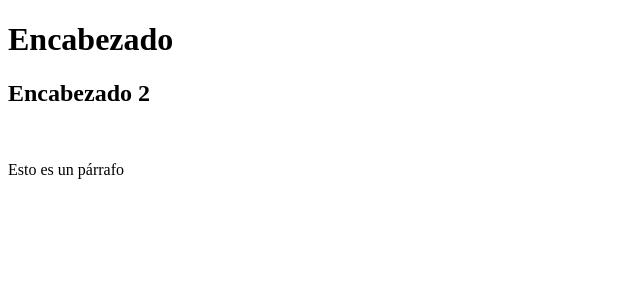
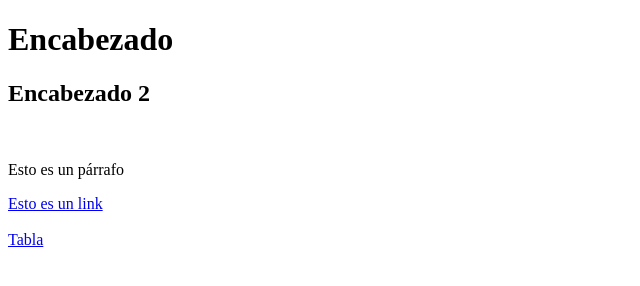
Before and after one commit to JonnyIvan24/introduccion_web, a plain HTML site: page index.html in a window 1280 px wide. Shown: the whole page, without its empty margins (0-640 px from the left). Drawn offline with Linux system fonts and the light colour scheme.

Commit message:
atributos en las etiquetas

```diff
--- a/index.html
+++ b/index.html
@@ -11,5 +11,9 @@
     <h2>Encabezado 2</h2>
     <br><!--este es un salto de línea-->
     <p>Esto es un párrafo</p>
+    <!-- esto es una etiqueta con atributo-->
+    <a href="https://www.google.com/" target="_blank">Esto es un link</a>
+    <br><br>
+    <a href="/introduccion_web/tabla.html">Tabla</a>
 </body>
 </html>
```
